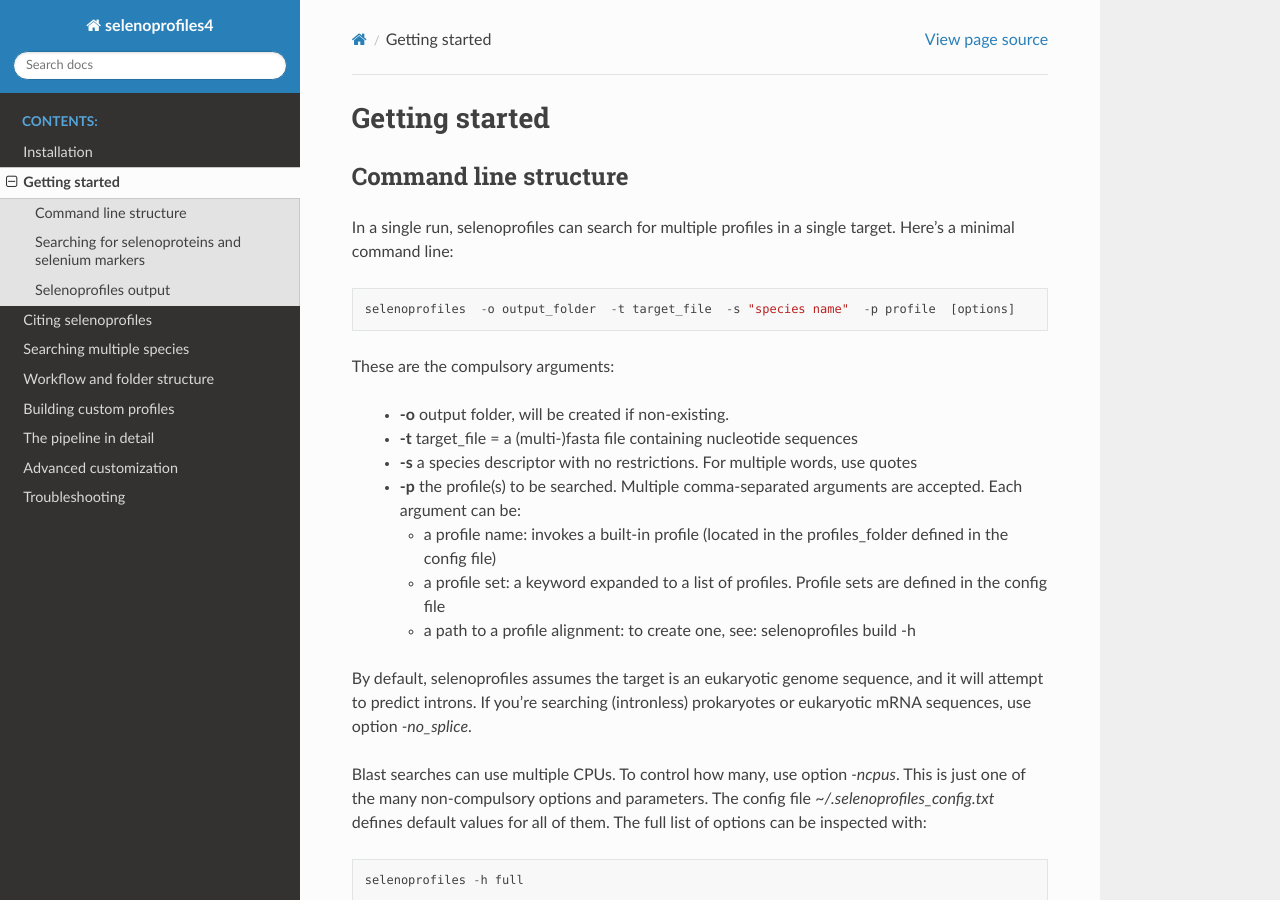
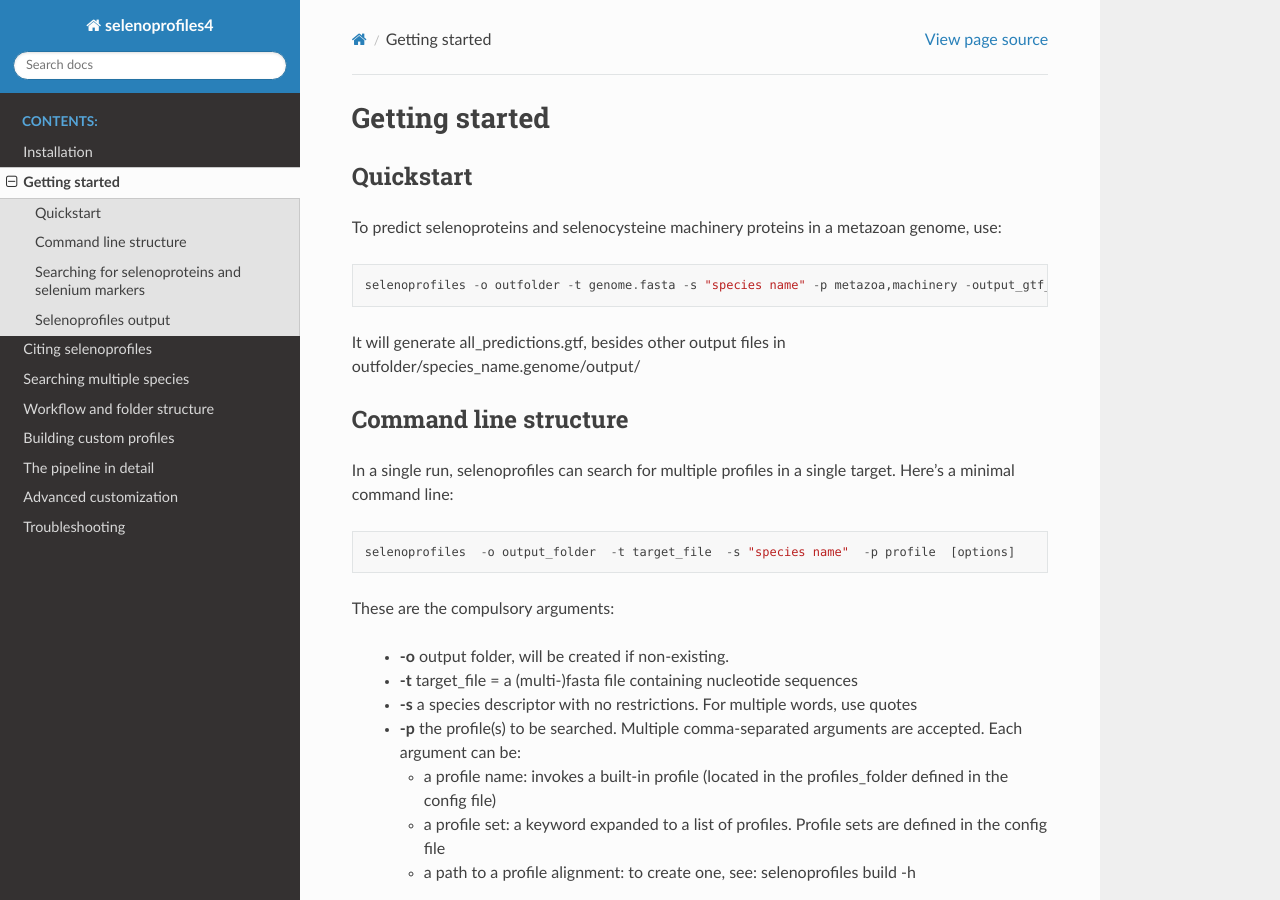
Before and after one commit to marco-mariotti/selenoprofiles4, a Sphinx documentation site: the page built from docs/get_started.rst, in a window 1280 px wide and 900 px high. Built offline with Sphinx 7.4.7 and the Read the Docs theme 2.0.0, drawn with Linux system fonts in a browser that asks for light colours.

Commit message:
Update get_started.rst

```diff
--- a/docs/get_started.rst
+++ b/docs/get_started.rst
@@ -1,5 +1,14 @@
 Getting started
 ---------------
+
+Quickstart
+==========
+
+To predict selenoproteins and selenocysteine machinery proteins in a metazoan genome, use::
+
+  selenoprofiles -o outfolder -t genome.fasta -s "species name" -p metazoa,machinery -output_gtf_file all_predictions.gtf
+
+It will generate all_predictions.gtf, besides other output files in outfolder/species_name.genome/output/
 
 
 Command line structure
```
